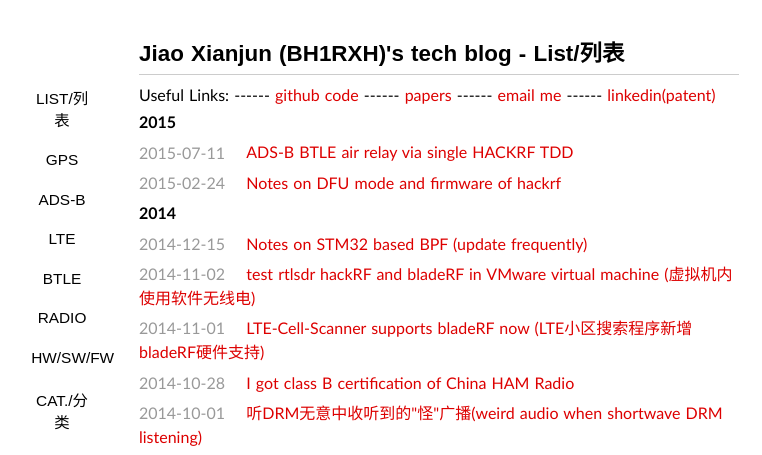
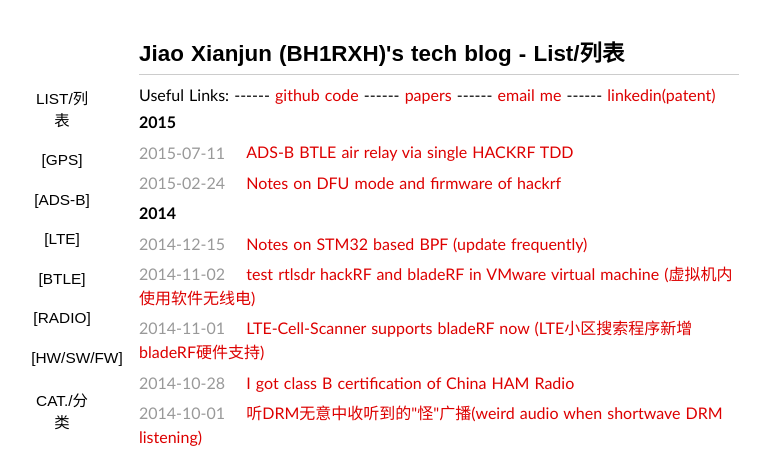
Before and after one commit to sdr-x/sdr-x.github.io, a Jekyll site: the page built from index.html, in a window 1280 px wide. Shown: the top 455 px of the page, without its empty margins (201-963 px from the left). Built offline with Jekyll 4.4.1, drawn with Linux system fonts in a browser that asks for light colours; some web fonts are replaced; Markdown is read by kramdown in place of the engine named in the settings; the list of posts is cut into pages by our own code; comment, search, counter and statistics services are not loaded.

Commit message:
Update default.html

```diff
--- a/_layouts/default.html
+++ b/_layouts/default.html
@@ -18,12 +18,12 @@
         </header>
         <nav>
         <span><a title="List/列表" class="" href="/">List/列表</a></span>
-        <span><a title="GPS" class="" href="/cat-gps/">GPS</a></span>
-        <span><a title="ADS-B" class="" href="/cat-ads-b/">ADS-B</a></span>
-        <span><a title="LTE" class="" href="/cat-lte/">LTE</a></span>
-        <span><a title="BTLE" class="" href="/cat-btle/">BTLE</a></span>
-        <span><a title="Radio" class="" href="/cat-radio/">Radio</a></span>
-        <span><a title="HW/SW/FW" class="" href="/cat-hw-sw-fw/">HW/SW/FW</a></span>
+        <span><a title="GPS" class="" href="/cat-gps/">[GPS]</a></span>
+        <span><a title="ADS-B" class="" href="/cat-ads-b/">[ADS-B]</a></span>
+        <span><a title="LTE" class="" href="/cat-lte/">[LTE]</a></span>
+        <span><a title="BTLE" class="" href="/cat-btle/">[BTLE]</a></span>
+        <span><a title="Radio" class="" href="/cat-radio/">[Radio]</a></span>
+        <span><a title="Hardware/Software/Firmware" class="" href="/cat-hw-sw-fw/">[HW/SW/FW]</a></span>
         <span><a title="Cat./分类" class="" href="/categories/">Cat./分类</a></span>
         <span><a title="Tags/标签" class="" href="/tags/">Tags/标签</a></span>
         <span><a title="Links/链接" class="" href="/links/">Links/链接</a></span>
```
